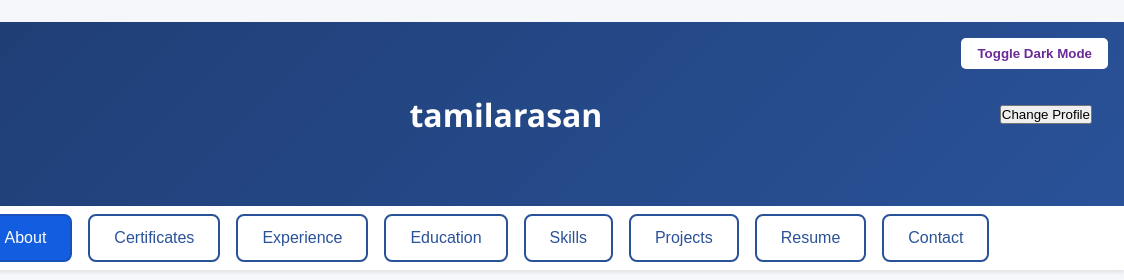
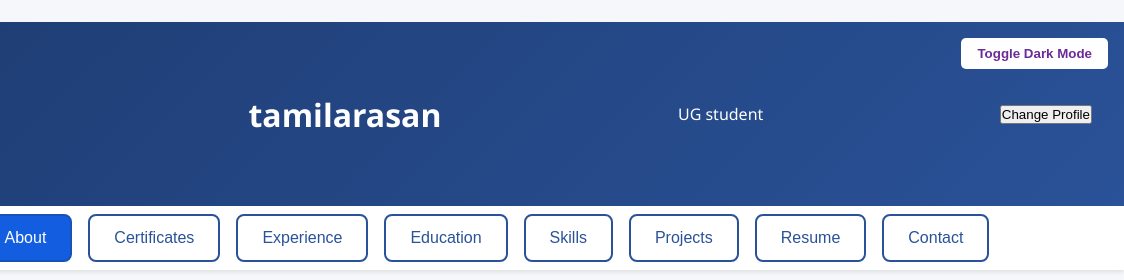
Before and after one commit to bhuvangbhuvang-maker/Project, a plain HTML site: page index.html in a window 1280 px wide. Shown: the top 280 px of the page, 156-1280 px from the left. Drawn offline with Linux system fonts and the light colour scheme.

Commit message:
index.html

```diff
--- a/index.html
+++ b/index.html
@@ -203,7 +203,7 @@
     <h1> tamilarasan</h1>
 
   </div>
-  <p UG student </p>
+  <p>UG student </p>
   <input type="file" id="fileInput" accept="image/*" style="display:none">
   <button onclick="showModal()">Change Profile</button>
 </header>
```
